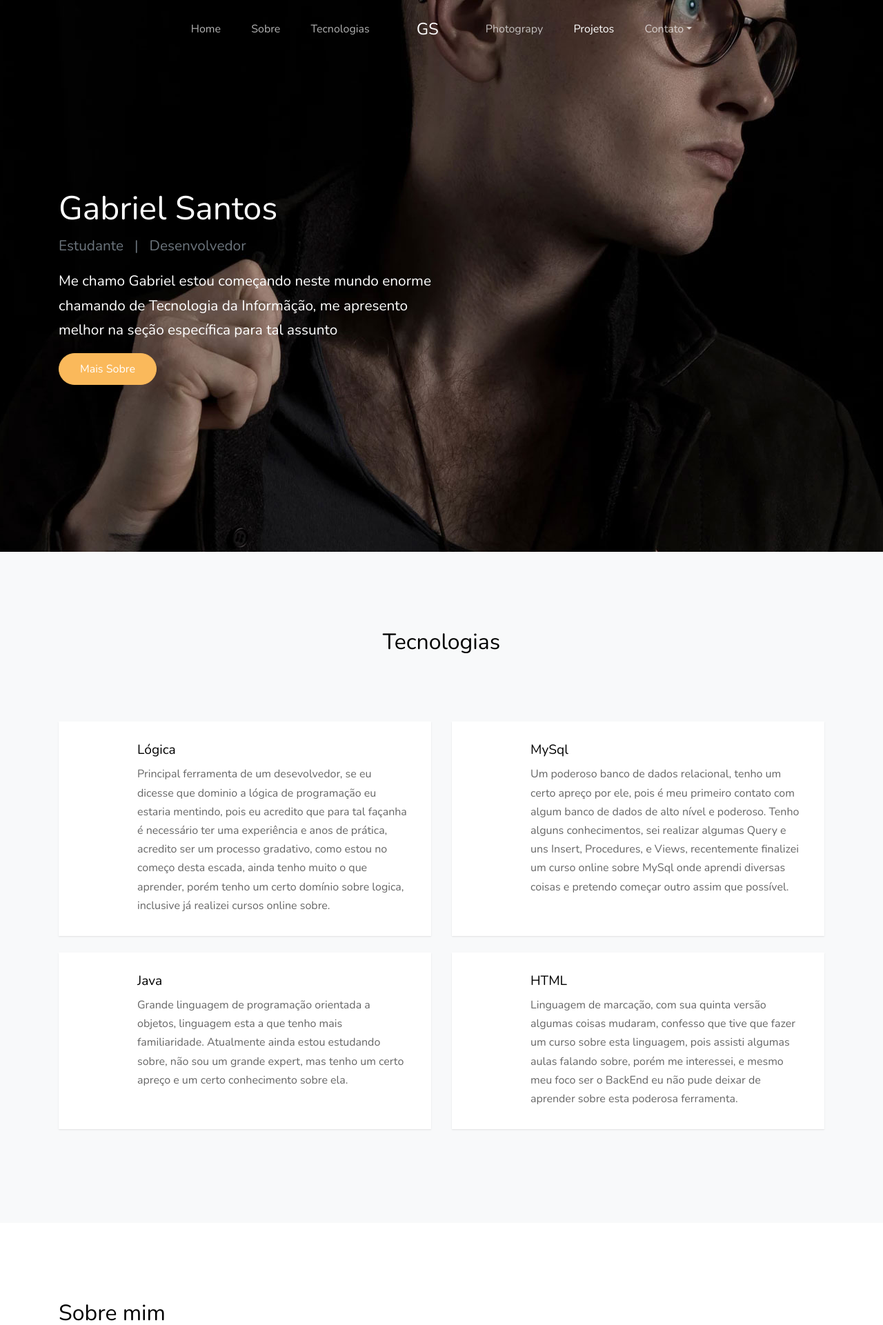
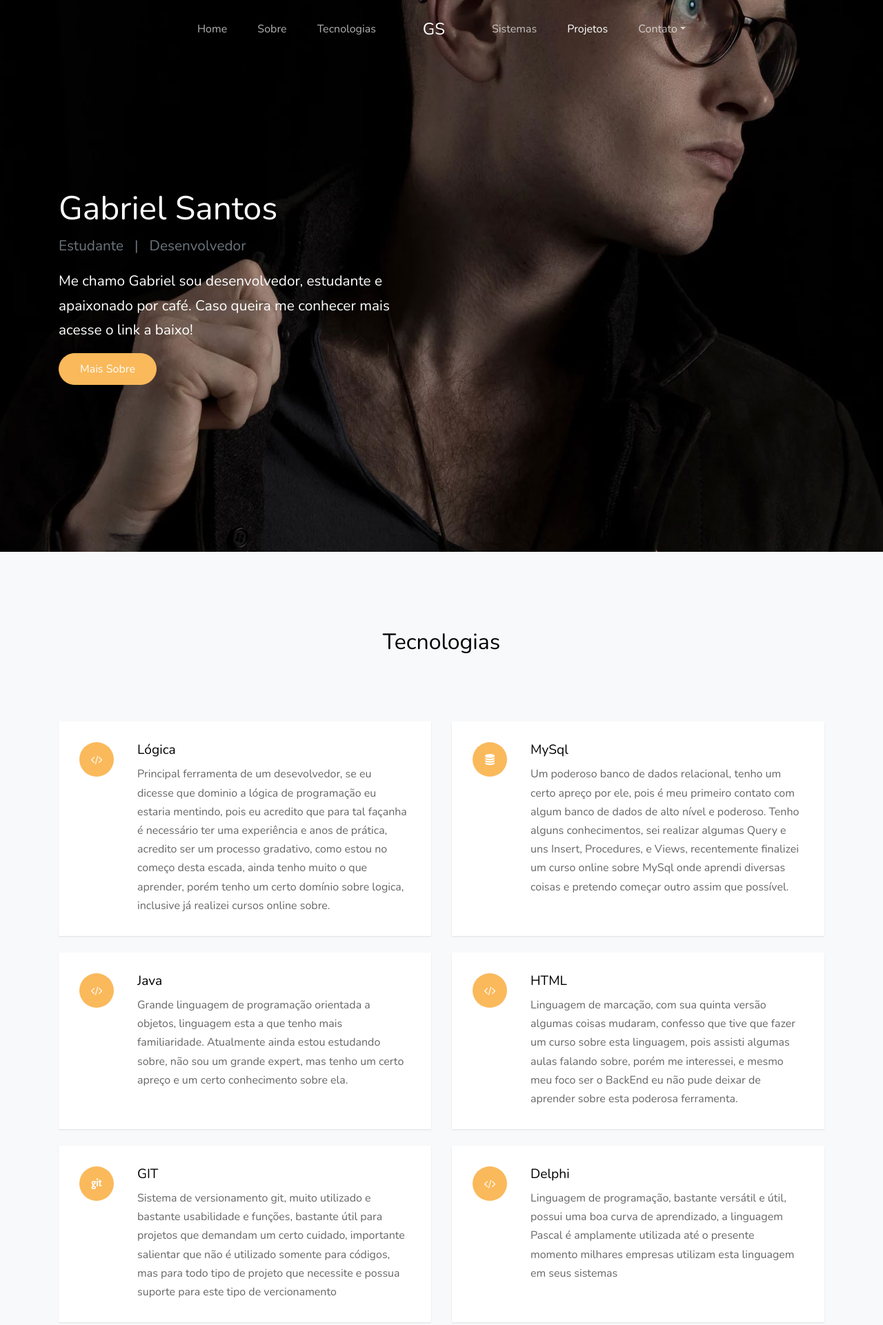
Before and after one commit to santos-gabriel/ProjetoSite, a PHP site: page /dev/ in a window 1280 px wide. Shown: the top 1921 px of the page at 69% size. Run offline with PHP 8.4, Linux system fonts and the light colour scheme; some web fonts are replaced.

Commit message:
modificações básicas, adições de textos e links

```diff
--- a/about.php
+++ b/about.php
@@ -6,7 +6,7 @@
           </div>
           <div class="col-lg-6 order-2 order-lg-1">
             <img class="img-fluid mb-4" src="images/about.jpg" alt="Image">
-            <p>Me chamo Gabriel Almeida tenho 19 anos, sou um amante da tecnologia e apaixonado por café. Atualmente estou no quarto período do curso superior em Análise e Desenvolvimento de Sistemas, colaboro com uma equipe que desenvolve e mantém três sistemas carros chefes, participo de um projeto para criação e implantação sobre um sistema que tem como a finalidade auxiliar na gestão de estoque em uma loja varejista de calçados situada no interior de Goiás.</p>
+            <p>Me chamo Gabriel Almeida tenho 19 anos, sou um amante da tecnologia e apaixonado por café. Atualmente estou no quarto período do curso superior de tecnologia em Análise e Desenvolvimento de Sistemas, colaboro com uma equipe de desenvolvimento e manutenção sobre três sistemas carros chefes, participo de um projeto para criação e implantação sobre um sistema que tem como a finalidade auxiliar na gestão de estoque em uma loja varejista de calçados situada no interior de Goiás.</p>
             <p>Busco sempre atualizar meus conhecimentos. Estou sempre em busca de crescimento tanto pessoal como profissional seja fazendo cursos ou desenvolvendo projetos. Procuro fazer com que meus conhecimentos possam vir a auxiliar desenvolvendo soluções, e assim aprendendo cada vez mais.</p>
           </div>
 
--- a/blog.php
+++ b/blog.php
@@ -10,9 +10,9 @@
             <div class="blog_entry">
               <a href="single.html"><img src="images/blog_1.jpg" alt="Image" class="img-fluid"></a>
               <div class="p-4 bg-white">
-                <h3><a href="single.html">Why Photography Is Good For Business</a></h3>
-                <span class="date">April 25, 2019</span>
-                <p>Lorem ipsum dolor sit amet consectetur adipisicing elit. Velit reprehenderit adipisci sed perferendis quia iure, aperiam ab?.</p>
+                <h3><a href="single.html">Stock Control Manager</a></h3>
+                <span class="date">Dezembro 07, 2019</span>
+                <p>O SC Manager é um sistema para gerenciamente e controle de estoque feito em linguagem Java, penssado, analizado e aplicado para lojas varejistas de pequeno porte</p>
                 <p class="more"><a href="single.html">Read More</a></p>
               </div>
             </div>
@@ -22,9 +22,9 @@
             <div class="blog_entry">
               <a href="single.html"><img src="images/blog_2.jpg" alt="Image" class="img-fluid"></a>
               <div class="p-4 bg-white">
-                <h3><a href="single.html">Why Photography Is Good For Business</a></h3>
-                <span class="date">April 25, 2019</span>
-                <p>Lorem ipsum dolor sit amet consectetur adipisicing elit. Velit reprehenderit adipisci sed perferendis quia iure, aperiam ab?.</p>
+                <h3><a href="single.html">GNE</a></h3>
+                <span class="date">Julho 25, 2019</span>
+                <p>O GNE se trata de uma aplicação geradora aleatória de nomes e emails coerente aos nomes.Está em sua segunda versão estável, o GNE foi desenvolvido para solucionar e facilitar a vida nos testes de sotfware onde há a necessidade de testar diversos nomes e emails diferentes para validações</p>
                 <p class="more"><a href="single.html">Read More</a></p>
               </div>
             </div>
@@ -34,13 +34,14 @@
             <div class="blog_entry">
               <a href="single.html"><img src="images/blog_3.jpg" alt="Image" class="img-fluid"></a>
               <div class="p-4 bg-white">
-                <h3><a href="single.html">Why Photography Is Good For Business</a></h3>
-                <span class="date">April 25, 2019</span>
-                <p>Lorem ipsum dolor sit amet consectetur adipisicing elit. Velit reprehenderit adipisci sed perferendis quia iure, aperiam ab?.</p>
+                <h3><a href="single.html">JF Game</a></h3>
+                <span class="date">Outubro 25, 2018</span>
+                <p>Se trata de um jogo de forca com intuito de trazer entretenimento e diversão. Está em sua terceira versão de forma estável com diversas palavras e possui uma dificuldade mediana. Está em constante atualização trazendo melhorias e correções de erros</p>
                 <p class="more"><a href="single.html">Read More</a></p>
               </div>
             </div>
           </div>
+
         </div>
       </div>
     </section>
--- a/comentarios.php
+++ b/comentarios.php
@@ -2,7 +2,7 @@
       <div class="container">
         <div class="row">
           <div class="col-12 mb-5 position-relative">
-            <h2 class="section-title text-center mb-5 text-white">What Client Are Sayings</h2>
+            <h2 class="section-title text-center mb-5 text-white">Comentários</h2>
           </div>
         </div>
         <div class="owl-carousel slide-one-item">
--- a/contato.php
+++ b/contato.php
@@ -2,40 +2,40 @@
       <div class="container">
         <div class="row">
           <div class="col-12 mb-5 position-relative">
-            <h2 class="section-title text-center text-white mb-5">Say Hello</h2>
+            <h2 class="section-title text-center text-white mb-5">Entre em contato</h2>
           </div>
         </div>
         <form action="#" class="form">
           <div class="row mb-4">
             <div class="form-group col-6">
-              <input type="text" class="form-control" placeholder="First name">
+              <input type="text" class="form-control" placeholder="Nome Completo">
             </div>
             <div class="form-group col-6">
-              <input type="text" class="form-control" placeholder="Full name">
+              <input type="text" class="form-control" placeholder="Telefone">
             </div>
           </div>
 
           <div class="row mb-4">
             <div class="form-group col-12">
-              <input type="email" class="form-control" placeholder="Email address">
+              <input type="email" class="form-control" placeholder="Email">
             </div>
           </div>
 
           <div class="row mb-4">
             <div class="form-group col-12">
-              <input type="text" class="form-control" placeholder="Subject of the message">
+              <input type="text" class="form-control" placeholder="Assunto">
             </div>
           </div>
 
           <div class="row mb-4">
             <div class="form-group col-12">
-              <textarea name="" id="" cols="30" rows="10" class="form-control" placeholder="Type your message here.."></textarea>
+              <textarea name="" id="" cols="30" rows="10" class="form-control" placeholder="Menssagem.."></textarea>
             </div>
           </div>
 
           <div class="row">
             <div class="col-md-6">
-              <input type="submit" class="btn btn-dark" value="Send Message">
+              <input type="submit" class="btn btn-dark" value="Enviar Mensagem">
             </div>
           </div>
 
--- a/footer.php
+++ b/footer.php
@@ -41,7 +41,9 @@
             <!-- <a href="#" class="social-circle p-2"><span class="icon-dribbble"></span></a> -->
             <a href="https://www.github.com/Santos-Gabriel" class="social-circle p-2"><span class="icon-github"></span></a>
             <a href="https://www.linkedin.com/in/gabriel-almeida-dos-santos" class="social-circle p-2"><span class="icon-linkedin"></span></a>
-            <a href="mailto:gabrielalmeidads@gmail.com?subject=Hello%20again"><span class="icon-envelope"></span></a>
+            <a href="mailto:gabrielalmeidads@gmail.com?subject=Hello%20again" class="social-circle p-2"><span class="icon-envelope"></span></a>
+            <a href="https://api.whatsapp.com/send?1=pt_br&phone=5562994637932" class="social-circle p-2"><span class="icon-whatsapp"></span></a>
+            <a href="https://t.me/santos_gabriel" class="social-circle p-2"><span class="icon-telegram"></span></a>
           </div>
         </div>
 
@@ -50,10 +52,10 @@
             <!-- Link back to Colorlib can't be removed. Template is licensed under CC BY 3.0. -->
             <p>Copyright &copy;
             <script>document.write(new Date().getFullYear());</script> Todos os direitos reservados | By <i
-              class="icon-heart-o" aria-hidden="true"></i><a href="https://colorlib.com" target="_blank"> GS Develpment</a></p>
+              class="icon-heart-o" aria-hidden="true"></i><a href="http://localhost/dev/wsprojetos/projetosite/project/index.php" target="_blank"> GS Develpment</a></p>
             <!-- Link back to Colorlib can't be removed. Template is licensed under CC BY 3.0. -->
-
           </div>
         </div>
+
       </div>
     </footer>
--- a/fotos.php
+++ b/fotos.php
@@ -4,7 +4,7 @@
       <div class="container">
         <div class="row mb-5">
           <div class="col-12 position-relative">
-            <h2 class="section-title text-center mb-5">My Photography</h2>
+            <h2 class="section-title text-center mb-5">Meus Sistemas</h2>
           </div>
         </div>
 
--- a/header.php
+++ b/header.php
@@ -21,7 +21,7 @@
 
             <nav class="site-navigation position-relative" role="navigation">
               <ul class="site-menu main-menu js-clone-nav mr-auto d-none d-lg-block">
-                <li><a href="#portfolio-section" class="nav-link">Photograpy</a></li>
+                <li><a href="#portfolio-section" class="nav-link">Sistemas</a></li>
                 <li><a href="#blog-section" class="nav-link">Projetos</a></li>
                 <li class="nav-item dropdown">
                   <a class="nav-link dropdown-toggle" href="#" id="navbarDropdownMenuLink" role="button" data-toggle="dropdown" aria-haspopup="true" aria-expanded="false">Contato</a>
@@ -29,6 +29,8 @@
                     <a class="dropdown-item" href="https://www.github.com/Santos-Gabriel" target="_blank">GitHub</a>
                     <a class="dropdown-item" href="https://www.instagram.com/gabriell_almeida" target="_blank">Instagram</a>
                     <a class="dropdown-item" href="https://www.linkedin.com/in/gabriel-almeida-dos-santos" target="_blank">Linkedin</a>
+                    <a class="dropdown-item" href="https://t.me/santos_gabriel" target="_blank">Telegram</a>
+                    <a class="dropdown-item" href="https://api.whatsapp.com/send?1=pt_br&phone=5562994637932" target="_blank">Whatsapp</a>
                   </div>
                 </li>
               </ul>
--- a/index.php
+++ b/index.php
@@ -31,8 +31,8 @@
               <div class="col-lg-6">
                 <h1 class="text-white">Gabriel Santos</h1>
                 <p class="text-secondary">Estudante<span class="mx-3">|</span>Desenvolvedor</p>
-                <p class="lead">Me chamo Gabriel estou começando neste mundo enorme chamando de Tecnologia da Informãção,
-                 me apresento melhor na seção específica para tal assunto</p>
+                <p class="lead">Me chamo Gabriel sou desenvolvedor, estudante e apaixonado por café.
+                                Caso queira me conhecer mais acesse o link a baixo! </p>
                 <p><a href="#about-section" class="btn smoothscroll btn-primary">Mais Sobre</a></p>
               </div>
             </div>
--- a/tecnologias.php
+++ b/tecnologias.php
@@ -7,7 +7,7 @@
 
           <div class="col-md-6 mb-4">
             <div class="service d-flex h-100">
-              <div class="service-number mr-4"><!--<span class="icon-glass">--></span></div>
+              <div class="service-number mr-4"><span class="icon-code"></span></div>
               <div class="service-about">
                 <h3>Lógica</h3>
                 <p>Principal ferramenta de um desevolvedor, se eu dicesse que dominio a lógica de programação eu estaria mentindo, pois eu acredito que para tal façanha é necessário ter uma experiência e anos de prática, acredito ser um processo gradativo, como estou no começo desta escada, ainda tenho muito o que aprender, porém tenho um certo domínio sobre logica, inclusive já realizei cursos online sobre.</p>
@@ -17,7 +17,7 @@
 
           <div class="col-md-6 mb-4">
             <div class="service d-flex h-100">
-              <div class="service-number mr-4"><!--<span class="icon-video-camera">--></span></div>
+              <div class="service-number mr-4"><span class="icon-database"></span></div>
               <div class="service-about">
                 <h3>MySql</h3>
                 <p>Um poderoso banco de dados relacional, tenho um certo apreço por ele, pois é meu primeiro contato com algum banco de dados de alto nível e poderoso. Tenho alguns conhecimentos, sei realizar algumas Query e uns Insert, Procedures, e Views, recentemente finalizei um curso online sobre MySql onde aprendi diversas coisas e pretendo começar outro assim que possível.</p>
@@ -27,7 +27,7 @@
 
           <div class="col-md-6 mb-4">
             <div class="service d-flex h-100">
-              <div class="service-number mr-4"><!--<span class="icon-fire">--></span></div>
+              <div class="service-number mr-4"><span class="icon-code"></span></div>
               <div class="service-about">
                 <h3>Java</h3>
                 <p>Grande linguagem de programação orientada a objetos, linguagem esta a que tenho mais familiaridade. Atualmente ainda estou estudando sobre, não sou um grande expert, mas tenho um certo apreço e um certo conhecimento sobre ela.</p>
@@ -37,7 +37,7 @@
 
           <div class="col-md-6 mb-4">
             <div class="service d-flex h-100">
-              <div class="service-number mr-4"><!--<span class="icon-magnet">--></span></div>
+              <div class="service-number mr-4"><span class="icon-code"></span></div>
               <div class="service-about">
                 <h3>HTML</h3>
                 <p>Linguagem de marcação, com sua quinta versão algumas coisas mudaram, confesso que tive que fazer um curso sobre esta linguagem, pois assisti algumas aulas falando sobre, porém me interessei, e mesmo meu foco ser o BackEnd eu não pude deixar de aprender sobre esta poderosa ferramenta.</p>
@@ -45,6 +45,26 @@
             </div>
           </div>
 
+          <div class="col-md-6 mb-4">
+            <div class="service d-flex h-100">
+              <div class="service-number mr-4"><span class="icon-git"></span></div>
+              <div class="service-about">
+                <h3>GIT</h3>
+                <p>Sistema de versionamento git, muito utilizado e bastante usabilidade e funções, bastante útil para projetos que demandam um certo cuidado, importante salientar que não é utilizado somente para códigos, mas para todo tipo de projeto que necessite e possua suporte para este tipo de vercionamento</p>
+              </div>
+            </div>
+          </div>
+
+          <div class="col-md-6 mb-4">
+            <div class="service d-flex h-100">
+              <div class="service-number mr-4"><span class="icon-code"></span></div>
+              <div class="service-about">
+                <h3>Delphi</h3>
+                <p>Linguagem de programação, bastante versátil e útil, possui uma boa curva de aprendizado, a linguagem Pascal é amplamente utilizada até o presente momento milhares empresas utilizam esta linguagem em seus sistemas</p>
+              </div>
+            </div>
+          </div>
+
         </div>
       </div>
     </div>
```
